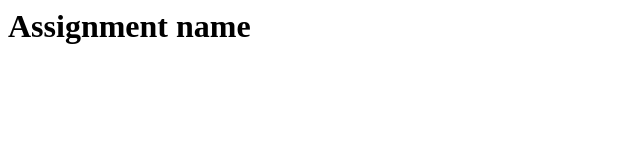
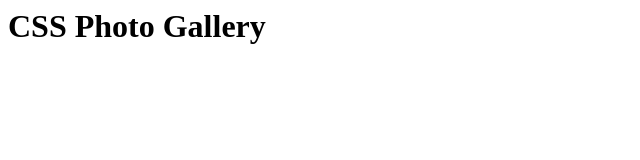
Before and after one commit to kelseydeuth/kelseydeuth.github.io, a plain HTML site: page grc339/css-photo-gallery/index.html in a window 1280 px wide. Shown: the whole page, without its empty margins (0-640 px from the left). Drawn offline with Linux system fonts and the light colour scheme.

Commit message:
Update index.html

```diff
--- a/grc339/css-photo-gallery/index.html
+++ b/grc339/css-photo-gallery/index.html
@@ -9,6 +9,6 @@
         <title>GRC 339: CSS Photo Gallery</title>
     </head>
     <body>
-        <h1>Assignment name</h1>
+        <h1>CSS Photo Gallery</h1>
     </body>
 </html>
```
